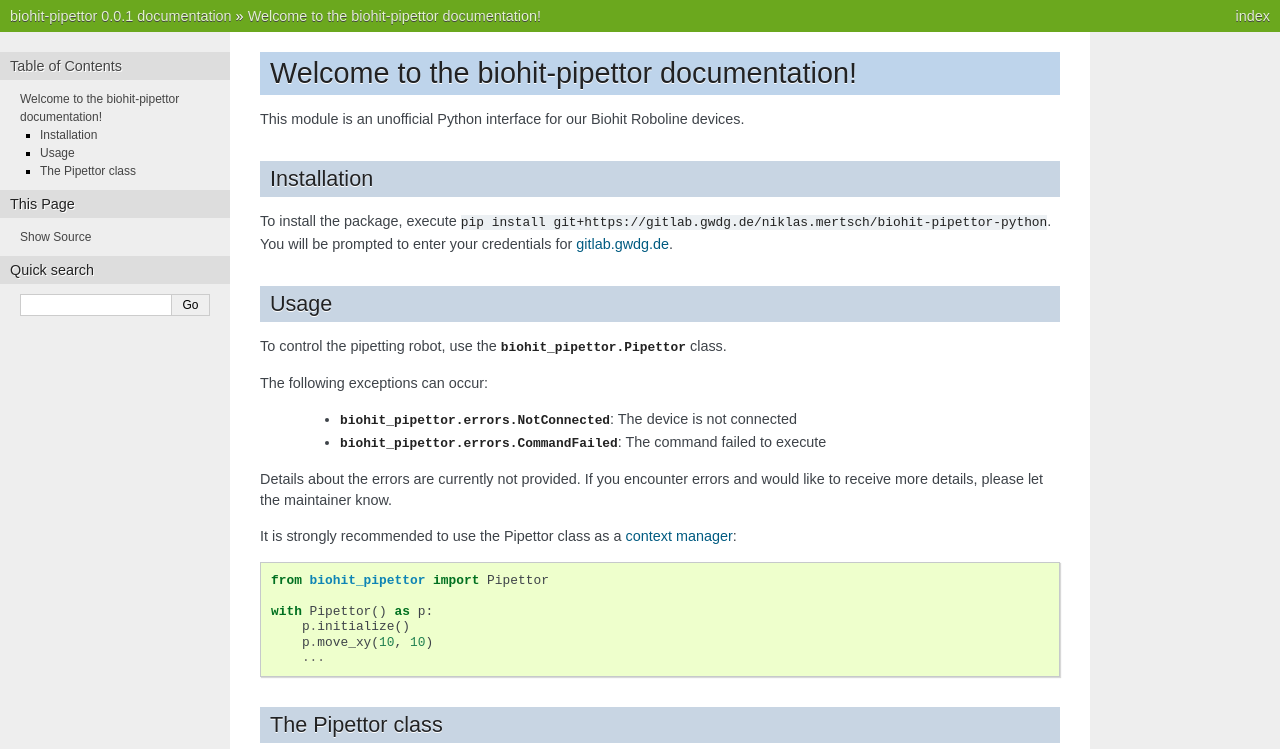
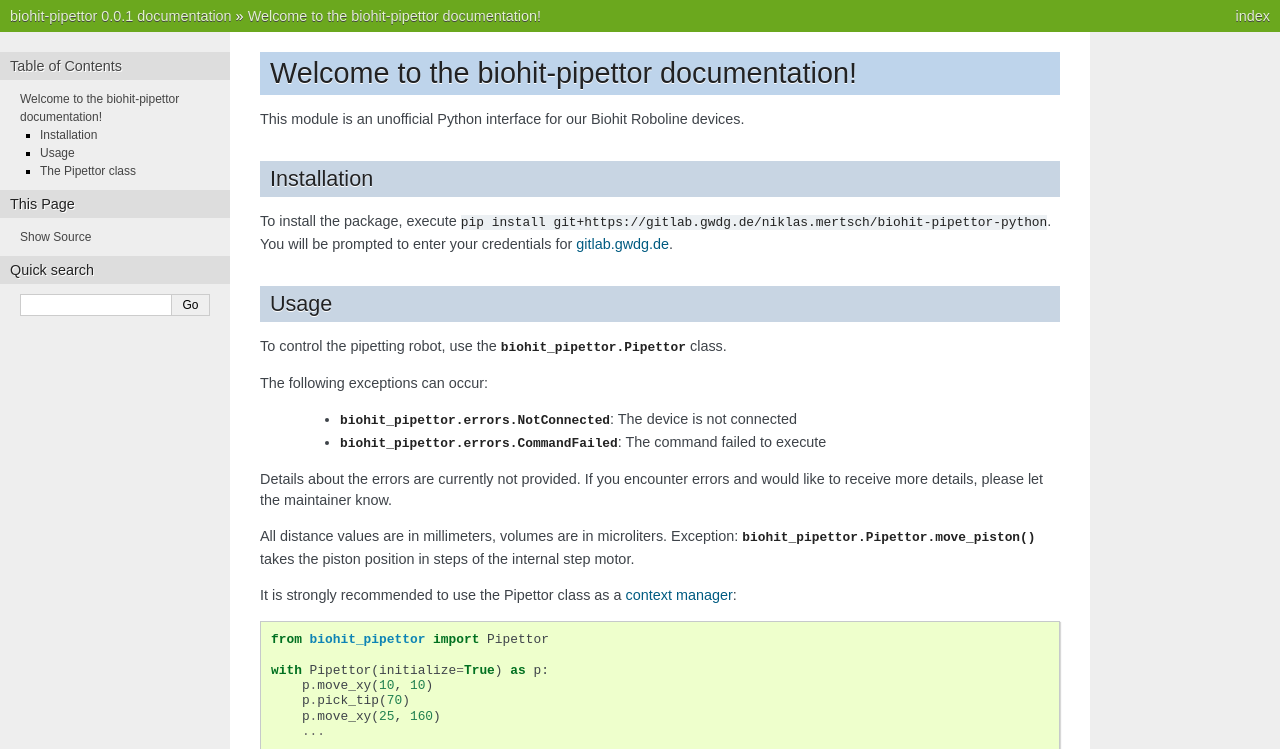
Before and after one commit to smartlab-network/open-biohit, a Sphinx documentation site: the page built from docs/index.rst, in a window 1280 px wide, cut to the strip 0-749 px from the top of the page. Built offline with Sphinx 7.4.7, drawn with Linux system fonts in a browser that asks for light colours.

Commit message:
Improve docs: add initialize=True and units

```diff
--- a/docs/index.rst
+++ b/docs/index.rst
@@ -24,15 +24,19 @@ The following exceptions can occur:
 
 Details about the errors are currently not provided. If you encounter errors and would like to receive more details, please let the maintainer know.
 
+All distance values are in millimeters, volumes are in microliters.
+Exception: :py:func:`biohit_pipettor.Pipettor.move_piston` takes the piston position in steps of the internal step motor.
+
 It is strongly recommended to use the Pipettor class as a `context manager <https://book.pythontips.com/en/latest/context_managers.html#context-managers>`_:
 
 .. code-block::
 
     from biohit_pipettor import Pipettor
 
-    with Pipettor() as p:
-        p.initialize()
+    with Pipettor(initialize=True) as p:
         p.move_xy(10, 10)
+        p.pick_tip(70)
+        p.move_xy(25, 160)
         ...
 
 The Pipettor class
```
